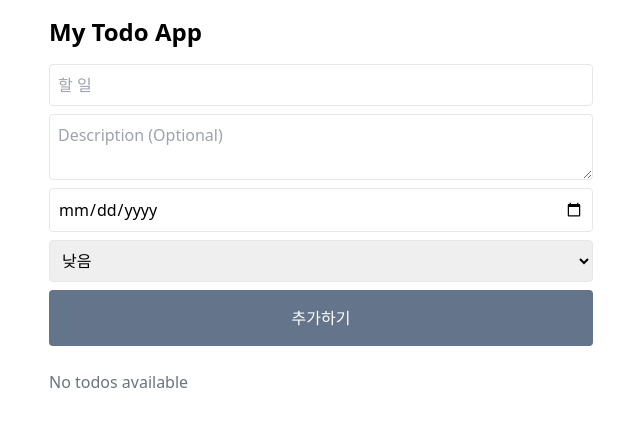
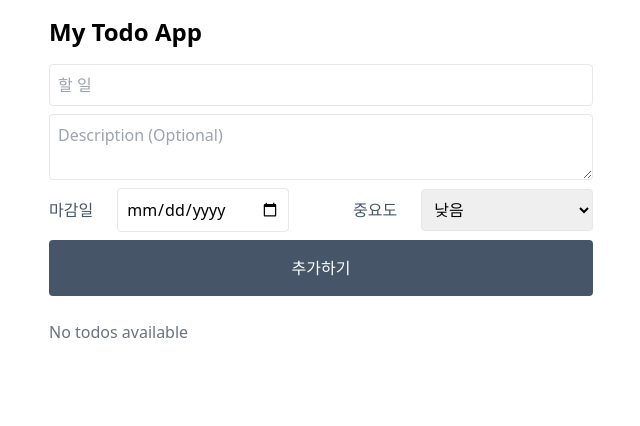
Before and after one commit to Jeonghyun-An/react_Todo, a React (Vite) app in the folder my-todo-app/: page / in a window 1280 px wide. Shown: the top 426 px of the page, without its empty margins (319-959 px from the left). Built offline with nearby package versions, Linux system fonts and the light colour scheme.

Commit message:
[design]항목 라벨링, 디자인 및 배치 변경

```diff
--- a/my-todo-app/src/App.tsx
+++ b/my-todo-app/src/App.tsx
@@ -46,25 +46,40 @@ function App() {
                     value={text}
                     onChange={(e) => setText(e.target.value)}
                 />
+                <div className="flex gap-16">
+                    <div className="flex-1 flex items-center gap-6">
+                        <p className="text-slate-600 whitespace-nowrap w-12">
+                            마감일
+                        </p>
                         <input
                             type="date"
-                    className="border p-2 rounded"
+                            className="w-full border p-2 rounded"
                             value={dueDate}
                             onChange={(e) => setDueDate(e.target.value)}
                         />
+                    </div>
+                    <div className="flex-1 flex items-center gap-6">
+                        <p className="text-slate-600 whitespace-nowrap w-12">
+                            중요도
+                        </p>
                         <select
-                    className="border p-2 rounded"
+                            className="w-full border p-2 rounded"
                             value={priority}
                             onChange={(e) =>
-                        setPriority(e.target.value as "low" | "medium" | "high")
+                                setPriority(
+                                    e.target.value as "low" | "medium" | "high"
+                                )
                             }
                         >
                             <option value="low">낮음</option>
                             <option value="medium">중간</option>
                             <option value="high">높음</option>
                         </select>
+                    </div>
+                </div>
+
                 <button
-                    className=" bg-slate-500 text-white p-4 rounded hover:bg-slate-600"
+                    className=" bg-slate-600 text-white p-4 rounded hover:bg-slate-500"
                     onClick={addTodo}
                 >
                     추가하기
```
Lines whose indentation alone changed are shown as unchanged.
